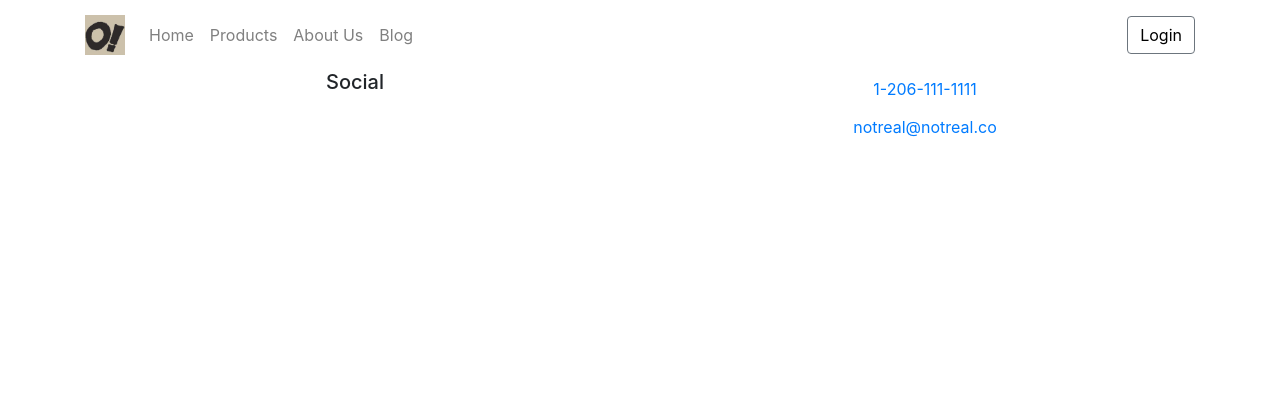
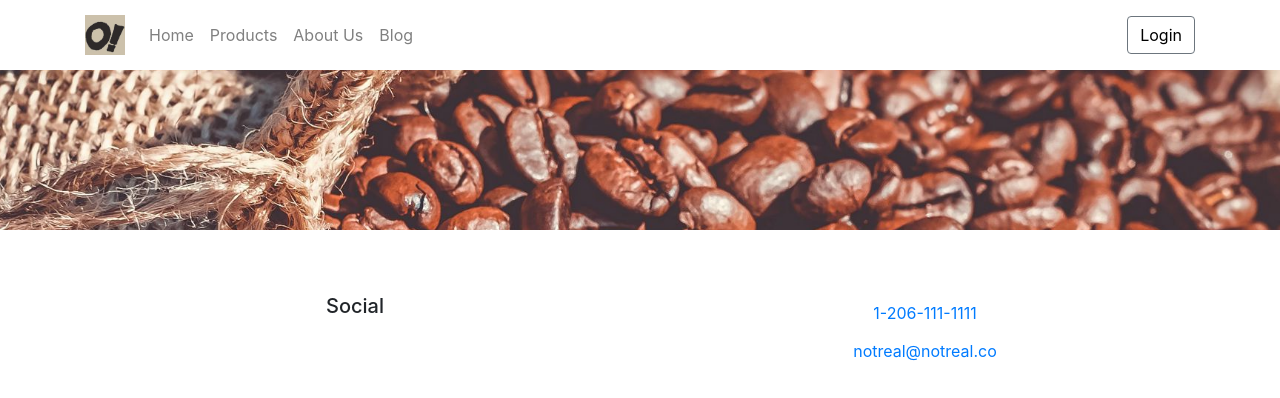
Before and after one commit to morghan102/ReactPortfolioProject, a React (Create React App) app: page / in a window 1280 px wide. Shown: the top 398 px of the page. Built offline with nearby package versions, Linux system fonts and the light colour scheme; the HTML template or start-up script is replaced by a standard one.

Commit message:
added banner, text size

```diff
--- a/package.json
+++ b/package.json
@@ -19,6 +19,8 @@
     "react-scripts": "4.0.3",
     "reactstrap": "8.5.1",
     "redux": "4.0.5",
+    "redux-logger": "3.0.6",
+    "redux-thunk": "2.3.0",
     "web-vitals": "^1.0.1"
   },
   "scripts": {
--- a/src/components/BlogComponent.js
+++ b/src/components/BlogComponent.js
@@ -3,7 +3,7 @@ import { Card, CardImg } from 'reactstrap';
 import { Link } from 'react-router-dom';
 
 // for main page
-function RenderFeature({feature}) {
+function RenderFeature({ feature }) {
     if (feature) {
         return (
             <Link to={`/blog/${feature.id}`}>
@@ -27,21 +27,23 @@ function RenderFeature({feature}) {
 }
 
 
-function RenderBlogItem({blogpost}) {
+function RenderBlogItem({ blogpost }) {
     // i am misunderstanding smth about the attributes of each item
     // idk but this is kinda important
     // if (blogpost.featured === false) {
-        return(
-                <div className="row mb-md-4 mb-1">
+    return (
+        <div className="row mb-md-4 mb-1 blog">
             <div className="col-6">
                 <Link to={`/blog/${blogpost.id}`}>
-                                <h5>{blogpost.title}</h5>
+                    <h3>{blogpost.title}</h3>
                 </Link>
+                <hr />
+                <p>{blogpost.description}</p>
             </div>
             <div className="col-6">
                 <Link to={`/blog/${blogpost.id}`}>
 
-                                <img src={blogpost.image} style={{maxWidth: 300}}></img>
+                    <img src={blogpost.image} style={{ maxWidth: 300 }}></img>
                 </Link>
             </div>
         </div>
@@ -68,7 +70,7 @@ function Blog(props) {
 
     return (
         <div className="container container-fluid">
-            <RenderFeature feature={feature}/>
+            <RenderFeature feature={feature} />
             {blog}
         </div>
     );
--- a/src/components/FooterComponent.js
+++ b/src/components/FooterComponent.js
@@ -2,7 +2,7 @@ import React from 'react';
 
 function Footer(props) {
     return (
-        <footer className="site-footer mb-5">
+        <footer className="site-footer mb-5 mt-5">
             <div className="container">
                 <div className="row">
                     <div className="col-6 text-center">
--- a/src/components/HeaderComponent.js
+++ b/src/components/HeaderComponent.js
@@ -4,7 +4,7 @@ import { Nav, Collapse, NavItem, Navbar, NavbarBrand, Button, Modal, ModalHeader
 // https://reactstrap.github.io/components/alerts/
 import 'bootstrap/dist/css/bootstrap.min.css';
 import NavbarToggler from 'reactstrap/lib/NavbarToggler';
-import { NavLink } from 'react-router-dom';
+import { NavLink, withRouter } from 'react-router-dom';
 // import { Control } from 'react-redux-form';
 
 // should be able to make top change color w scroll
@@ -41,6 +41,10 @@ class Header extends Component {
     }
 
     render () {
+        console.log(this)
+        const headerTitle = this.props.location.pathname.slice(1);
+        const style = {color: 'gray', textDecoration: 'none'};
+        const actStyle = {color: 'black', textDecoration: 'none'};
         return (
             <React.Fragment>
                 <Navbar sticky="top" expand="md">
@@ -50,29 +54,29 @@ class Header extends Component {
                         <Collapse isOpen={this.state.isNavOpen} navbar>
                             <Nav navbar>
                                 <NavItem>
-                                    <NavLink className="nav-link" to="/home" style={{color: 'gray', textDecoration: 'none'}} activeStyle={{color: 'black', textDecoration: 'none'}}>
+                                    <NavLink className="nav-link" to="/home" style={style} activeStyle={actStyle}>
                                         <i className="fa fa-home fa-lg" /> Home
                                     </NavLink>
                                 </NavItem>
                                 <NavItem>
-                                    <NavLink className="nav-link" to="/products" style={{color: 'gray', textDecoration: 'none'}} activeStyle={{color: 'black', textDecoration: 'none'}}>
+                                    <NavLink className="nav-link" to="/products" style={style} activeStyle={actStyle}>
                                         <i className="fa fa-tags fa-lg" /> Products
                                     </NavLink>
                                 </NavItem>
                                 <NavItem>
-                                    <NavLink className="nav-link" to="/about" style={{color: 'gray', textDecoration: 'none'}} activeStyle={{color: 'black', textDecoration: 'none'}}>
+                                    <NavLink className="nav-link" to="/about" style={style} activeStyle={actStyle}>
                                         <i className="fa fa-info fa-lg" /> About Us
                                     </NavLink>
                                 </NavItem>
                                 <NavItem>
-                                    <NavLink className="nav-link" to="/blog" style={{color: 'gray', textDecoration: 'none'}} activeStyle={{color: 'black', textDecoration: 'none'}}>
+                                    <NavLink className="nav-link" to="/blog" style={style} activeStyle={actStyle}>
                                         <i className="fa fa-paper-plane fa-lg" /> Blog
                                     </NavLink>
                                 </NavItem>
                             </Nav>
                             <Nav navbar className="ml-auto">
                                     <NavItem className="mt-2">
-                                        <NavLink className="nav-link" to="/" style={{color: 'gray', textDecoration: 'none'}} activeStyle={{color: 'black', textDecoration: 'none'}}>
+                                        <NavLink className="nav-link" to="/" style={style} activeStyle={actStyle}>
                                             <i className="fa fa-shopping-cart fa-lg" />
                                         </NavLink>
                                     </NavItem>
@@ -114,8 +118,20 @@ class Header extends Component {
                         </Form>
                     </ModalBody>
                 </Modal>
+
+                <div className="bg-image mb-5 pb-3">
+                    <div class="banner container-fluid pt-3" style={{backgroundImage: "url(../assets/images/coffeeSpillWide.jpg)"}}>
+                        <div class="row text-light">
+                            <div class="col-12 text-center mt-5">
+                                <h1 className="display-4 shade pb-5 mb-5 text-center text-light" >{headerTitle}</h1>
+                            </div>
+                        </div>
+                    </div>
+                </div>
+        {/* </div> */}
+
             </React.Fragment>
         );
     }
 }
-export default Header;
+export default withRouter(Header);
--- a/src/components/MainComponent.js
+++ b/src/components/MainComponent.js
@@ -10,7 +10,8 @@ import CoffeeProducts from './CoffeeProducts';
 
 const mapStateToProps = state => {
     return {
-        blogposts: state.blogposts
+        blogposts: state.blogposts,
+        headerTitle: state.pageTitle
     };
 };
 
@@ -46,6 +47,7 @@ class Main extends Component {
             <div>
                 <Header />
                 <Switch>
+
                     <Route exact path='/about' component={About} />
                     <Route exact path='/blog' render={() => <Blog blogposts={this.props.blogposts} />} /> {/* featuredPost={this.props.blogposts.filter(blogpost => blogpost.featured[0])}  */}
                     {/* use render if you need to pass state data */}
--- a/src/index.css
+++ b/src/index.css
@@ -30,4 +30,28 @@ code {
 }
 
 .navbar {
-  background-color: rgba(255,255,255,0.75);}
+  background-color: rgba(255,255,255,0.75);
+}
+
+  .banner {
+    text-transform: capitalize;
+    /* background-image: url("../public/assets/images/coffeeSpillWide.jpg"); */
+    width: 100%;
+    background-repeat: no-repeat;
+    background-position: center;
+    background-size:cover;
+    background-attachment: fixed;
+  }
+  .bg-image .shade {
+    text-shadow:2px 2px #333;
+  }
+
+  .blog h3 {
+    color: #343a40;
+    font-size: calc(100% + .75vw + .75vh);
+
+  }
+  .blog p {
+    color: black;
+    font-size: calc(100% + .25vw);
+  }
--- a/src/redux/configureStore.js
+++ b/src/redux/configureStore.js
@@ -1,11 +1,16 @@
-import { createStore, combineReducers } from 'redux';
+import { createStore, combineReducers, applyMiddleware } from 'redux';
+import thunk from 'redux-thunk';
+import logger from 'redux-logger';
+
 import { Blogposts } from './blogposts';
 
 export const ConfigureStore = () => {
     const store = createStore(
         combineReducers({
             blogposts: Blogposts
-        })
+        }),
+        applyMiddleware(thunk, logger)
+        // this is all we need to do for logger.
     );
     return store;
 };
```
Also changed, not shown: src/components/LoadingComponent.js (added, +10 -0 lines), 1 other file (tests, documents, lock files or other folders). Lines whose indentation alone changed are shown as unchanged.
